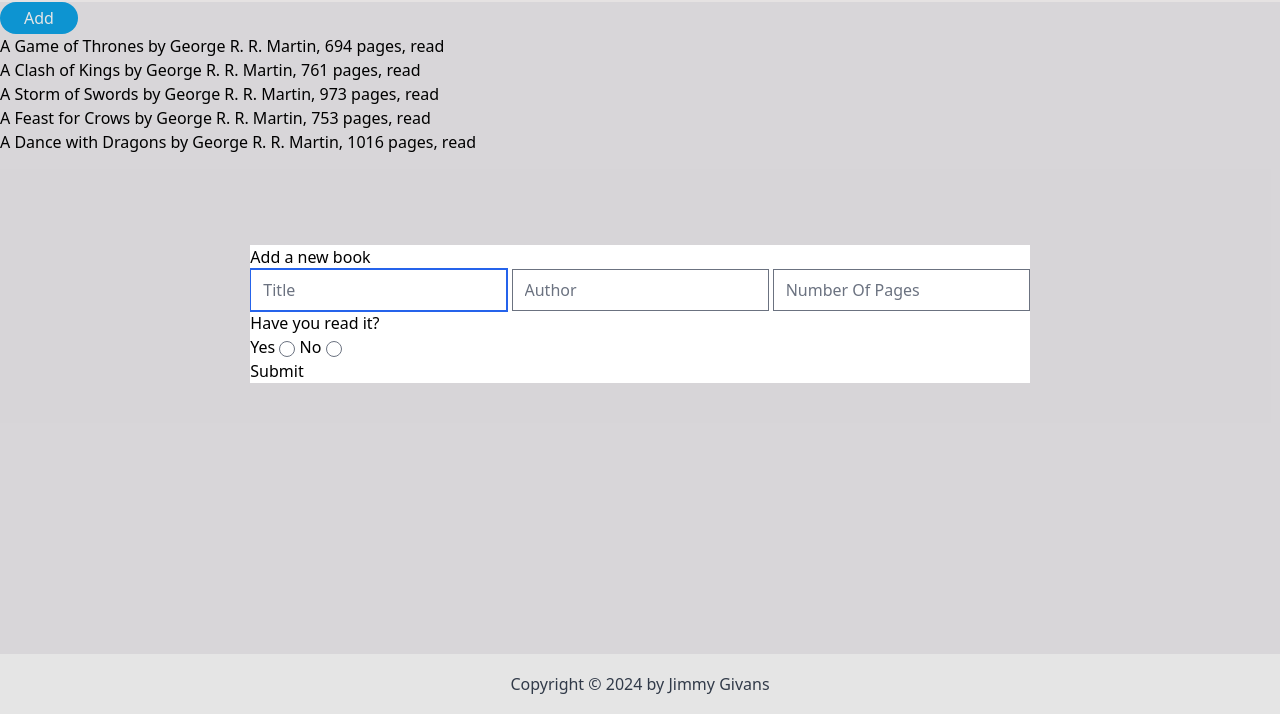
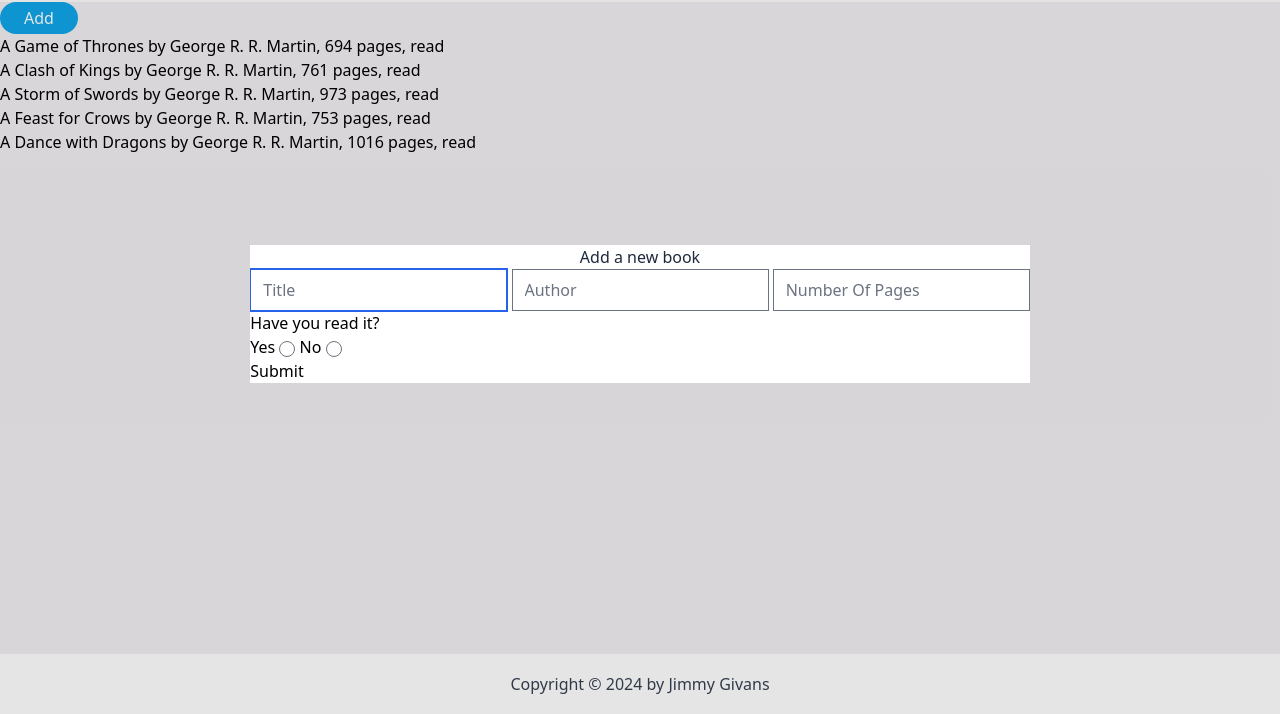
Before and after one commit to Ja-Uyoma/Library, a website built with Vite: page index.html in a window 1280 px wide. Both pictures are taken after a click on the button "Add". Shown: the part 86-800 px from the top of the page. Built offline with nearby package versions, Linux system fonts and the light colour scheme.

Commit message:
feat: style call to action text in dialog

```diff
--- a/index.html
+++ b/index.html
@@ -20,7 +20,7 @@
         </button>
 
         <dialog>
-          <p>Add a new book</p>
+          <p class="font-medium text-slate-800 text-center">Add a new book</p>
 
           <form action="/" method="post">
             <label for="name">
```
